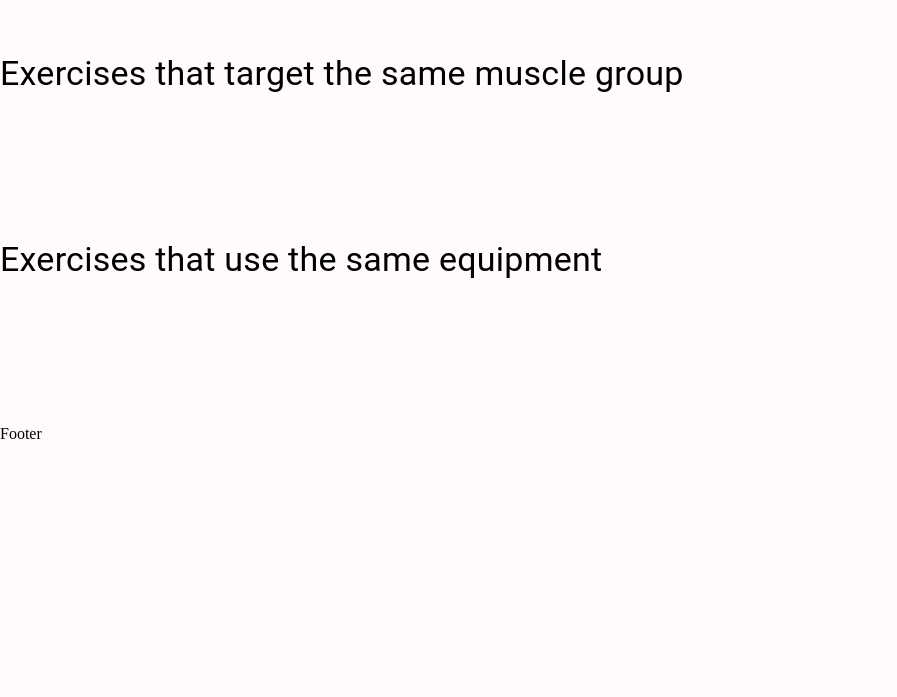
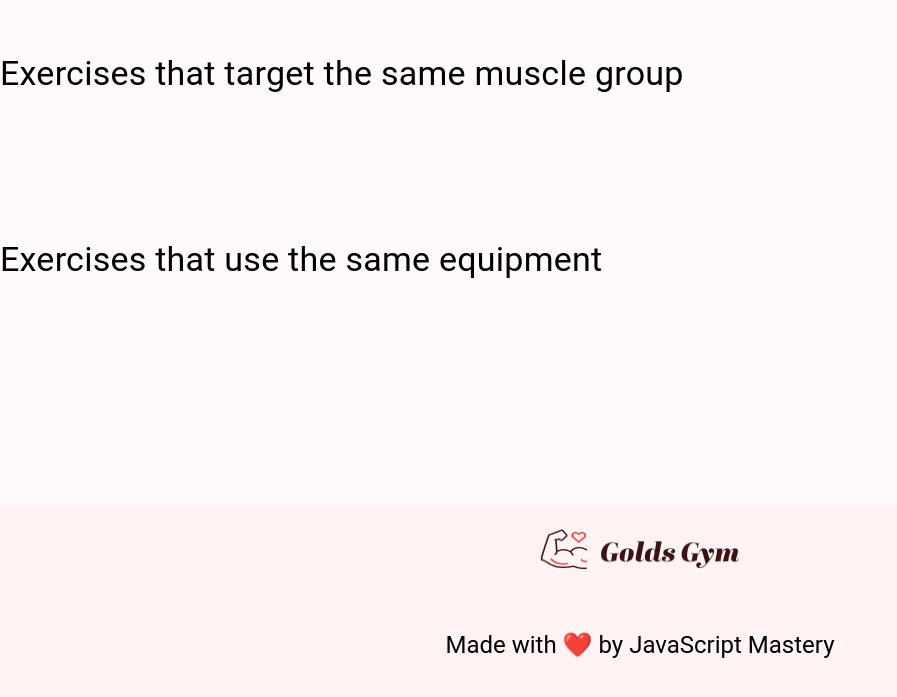
Before and after one commit to Redshark61/gym-app, a React (Create React App) app: page /exercise/1 in a window 1280 px wide. Shown: the part 1228-1925 px from the top of the page, without its empty margins (0-897 px from the left). Before the commit the page ends 1671 px from the top, so only its background shows below. Built offline with nearby package versions, Linux system fonts and the light colour scheme; no server answers.

Commit message:
[ADD] footer

```diff
--- a/src/components/Footer.js
+++ b/src/components/Footer.js
@@ -1,7 +1,18 @@
 import React from "react";
+import { Box, Stack, Typography } from "@mui/material";
+import Logo from "../assets/images/Logo-1.png";
 
 const Footer = () => {
-	return <div>Footer</div>;
+	return (
+		<Box mt="80px" bgcolor="#fff3f4">
+			<Stack gap="40px" alignItems="center" px="40px" pt="24px">
+				<img src={Logo} alt="logo" width="200px" height="40px" />
+				<Typography variant="h5" pb="40px" mt="20px">
+					Made with ❤️ by JavaScript Mastery
+				</Typography>
+			</Stack>
+		</Box>
+	)
 };
 
 export default Footer;
```
